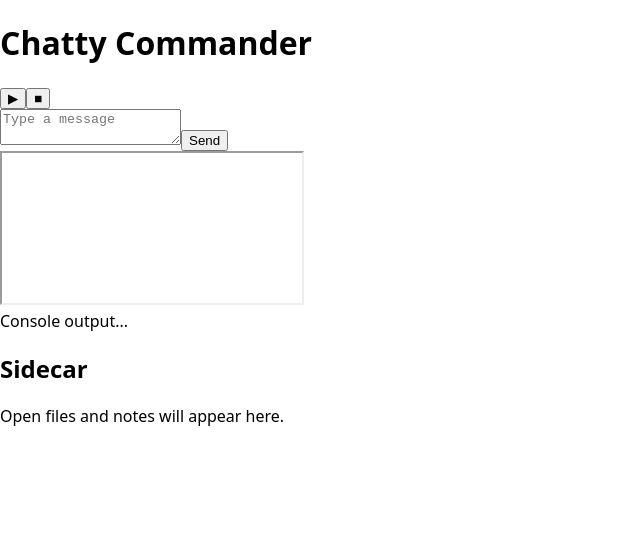
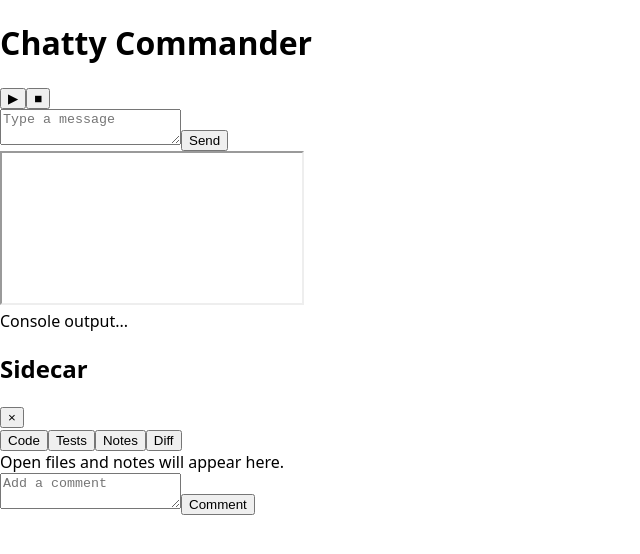
Before and after one commit to matthewhand/chatty-commander, a React (Vite) app in the folder app/: page / in a window 1280 px wide. Shown: the top 554 px of the page, without its empty margins (0-640 px from the left). Built offline with nearby package versions, Linux system fonts and the light colour scheme.

Commit message:
feat: enhance sidecar with file viewing

```diff
--- a/app/src/lib/sse.ts
+++ b/app/src/lib/sse.ts
@@ -1,5 +1,6 @@
 export interface SSEHandlers {
   chunk?: (data: { id: string; delta: string }) => void;
+  tool?: (data: any) => void;
   done?: () => void;
   error?: (err: any) => void;
 }
@@ -37,6 +38,8 @@ export async function sse(url: string, body: any, handlers: SSEHandlers) {
         }
         if (event === 'chunk') {
           handlers.chunk?.(JSON.parse(data));
+        } else if (event === 'tool') {
+          handlers.tool?.(JSON.parse(data));
         } else if (event === 'done') {
           handlers.done?.();
         }
--- a/app/src/panes/ChatPane.tsx
+++ b/app/src/panes/ChatPane.tsx
@@ -1,12 +1,14 @@
 import React, { useState, KeyboardEvent } from 'react';
 import { v4 as uuidv4 } from 'uuid';
 import { useChatStore, ChatMessage } from '../stores/chat';
+import { useSidecarStore } from '../stores/sidecar';
 import { sse } from '../lib/sse';
 
 export default function ChatPane() {
   const messages = useChatStore(s => s.messages);
   const push = useChatStore(s => s.push);
   const update = useChatStore(s => s.update);
+  const setSidecar = useSidecarStore(s => s.set);
   const [text, setText] = useState('');
 
   const send = async () => {
@@ -35,6 +37,19 @@ export default function ChatPane() {
           ...m,
           content: [{ type: 'text', text: (m.content?.[0]?.text ?? '') + delta }],
         }));
+      },
+      tool: data => {
+        if ((data?.name === 'open_file' || data?.name === 'open_diff') && data.path) {
+          const isDiff = data.name === 'open_diff' || data.diff;
+          setSidecar({
+            refId: data.path,
+            title: data.path,
+            kind: isDiff ? 'diff' : 'code',
+            contentUrl: `/api/sidecar/file?path=${encodeURIComponent(data.path)}${
+              isDiff ? '&diff=1' : ''
+            }`,
+          });
+        }
       },
       done: () => {},
     });
--- a/app/src/panes/SidecarPane.tsx
+++ b/app/src/panes/SidecarPane.tsx
@@ -1,10 +1,56 @@
-import React from 'react';
+import React, { useState, useEffect } from 'react';
+import { useSidecarStore } from '../stores/sidecar';
+
+const TABS = [
+  { key: 'code', label: 'Code' },
+  { key: 'tests', label: 'Tests' },
+  { key: 'notes', label: 'Notes' },
+  { key: 'diff', label: 'Diff' },
+];
 
 export default function SidecarPane() {
+  const current = useSidecarStore(s => s.current);
+  const close = useSidecarStore(s => s.close);
+  const [tab, setTab] = useState<'code' | 'tests' | 'notes' | 'diff'>('code');
+  const [comment, setComment] = useState('');
+
+  useEffect(() => {
+    if (current?.kind) setTab(current.kind);
+  }, [current]);
+
   return (
-    <section className="h-full p-2">
-      <h2 className="font-semibold mb-2">Sidecar</h2>
-      <div>Open files and notes will appear here.</div>
+    <section className="h-full flex flex-col">
+      <header className="flex items-center justify-between p-2 border-b border-gray-700">
+        <h2 className="font-semibold">{current?.title || 'Sidecar'}</h2>
+        <button onClick={close} aria-label="Close" className="px-2">×</button>
+      </header>
+      <nav className="flex border-b border-gray-700">
+        {TABS.map(t => (
+          <button
+            key={t.key}
+            className={`px-3 py-1 text-sm ${tab === t.key ? 'bg-gray-800' : ''}`}
+            onClick={() => setTab(t.key as any)}
+          >
+            {t.label}
+          </button>
+        ))}
+      </nav>
+      <div className="flex-1 overflow-auto p-2">
+        {current?.snippet ? (
+          <pre className="text-xs whitespace-pre-wrap">{current.snippet}</pre>
+        ) : (
+          <div className="text-gray-400">Open files and notes will appear here.</div>
+        )}
+      </div>
+      <div className="p-2 border-t border-gray-700">
+        <textarea
+          className="w-full p-2 bg-gray-800"
+          placeholder="Add a comment"
+          value={comment}
+          onChange={e => setComment(e.target.value)}
+        />
+        <button className="mt-2 px-3 py-1 bg-blue-600 rounded">Comment</button>
+      </div>
     </section>
   );
 }
--- a/app/src/stores/sidecar.ts
+++ b/app/src/stores/sidecar.ts
@@ -18,6 +18,14 @@ interface SidecarStore {
 export const useSidecarStore = create<SidecarStore>(set => ({
   open: false,
   current: undefined,
-  set: item => set({ open: true, current: item }),
+  set: item => {
+    set({ open: true, current: item });
+    if (item.contentUrl && !item.snippet) {
+      fetch(item.contentUrl)
+        .then(res => res.text())
+        .then(text => set({ open: true, current: { ...item, snippet: text } }))
+        .catch(() => {});
+    }
+  },
   close: () => set({ open: false, current: undefined }),
 }));
```
Also changed, not shown: 1 other file (tests, documents, lock files or other folders).
